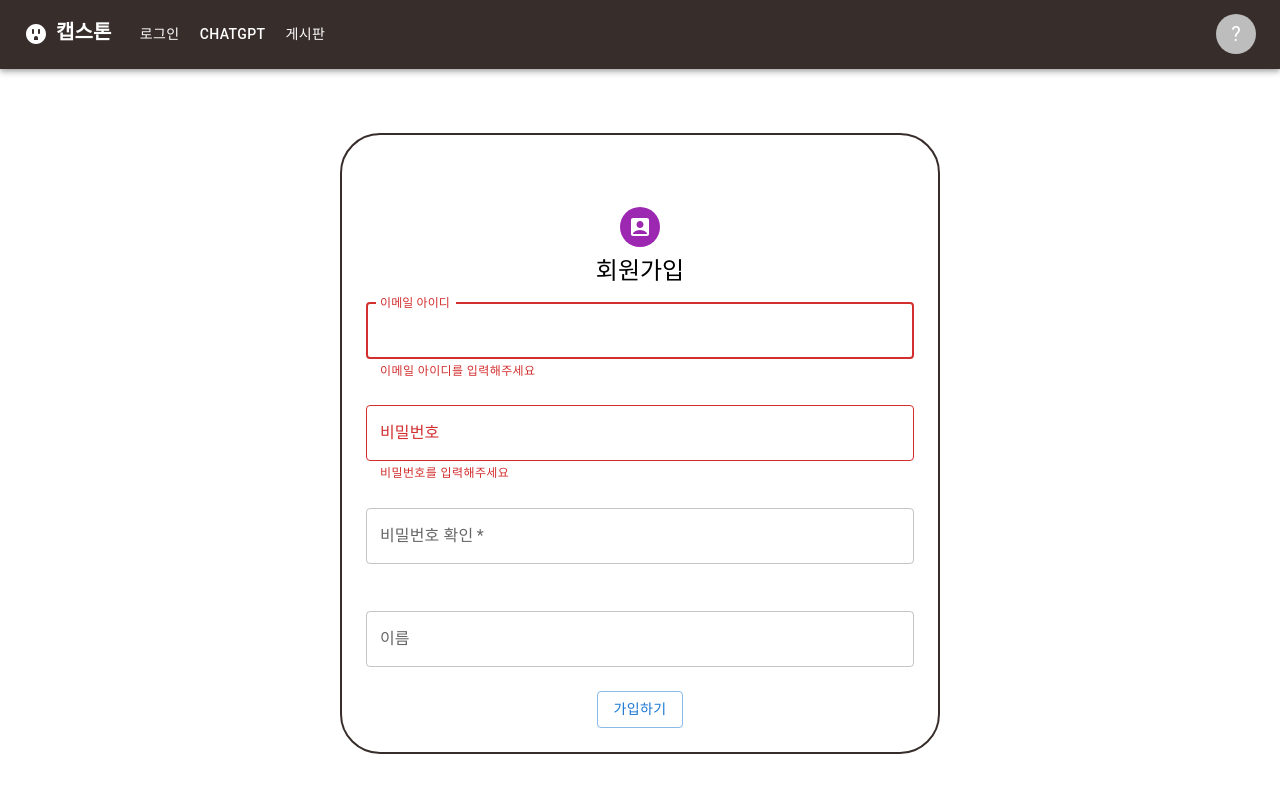
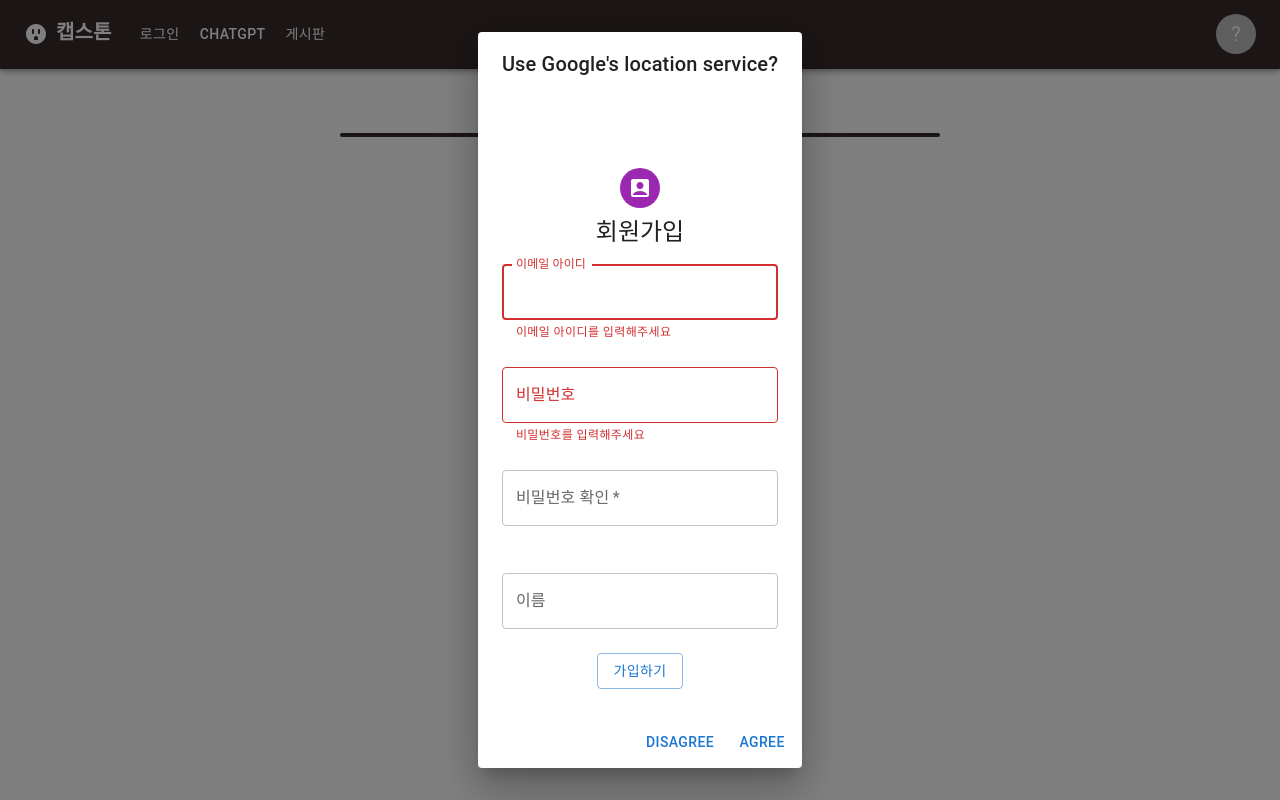
Before and after one commit to Kbigstar/Capstone_React_NodeJS, a React (Create React App) app in the folder client/my-app/: page /signup in a window 1280 px wide. Built offline with nearby package versions, Linux system fonts and the light colour scheme.

Commit message:
링크 눌렀을 때 해당 signup을 dialog로 활성화까지는 구현했지만, 오류 1. setsign변수로 활설화 시키는거지만 해당 창을 껏을 때 계속 true 상태 2. onclick에서 signup 함수호출을 해도 object 오류현상이 나타남

```diff
--- a/client/my-app/src/App.js
+++ b/client/my-app/src/App.js
@@ -1,9 +1,8 @@
 import { BrowserRouter, Route, Routes } from "react-router-dom";
-import Appbar from "./component/Appbar";
+import Appbar from "./component/AppBar";
 import MainPage from "./component/MainPage";
 import Login from "./component/Login";
 import SignUp from "./component/SignUp";
-
 
 function App() { //kwon bo sung
   return (
--- a/client/my-app/src/component/Login.js
+++ b/client/my-app/src/component/Login.js
@@ -12,12 +12,14 @@ import {
     Typography
  } from '@mui/material';
 import LockOutlinedIcon from '@mui/icons-material/LockOutlined';
+import SignUp from './SignUp';
 
 function Login(){ // 로그인 기본예제 틀
-
+    const [setsign,signswich]=React.useState(false);
     return  (
 
     <Container component="main" maxWidth="xs" >
+        {setsign && <SignUp/>}
         <Box
           sx={{
             marginTop: 15,
@@ -69,7 +71,7 @@ function Login(){ // 로그인 기본예제 틀
                 <Link>Forgot password?</Link>
             </Grid>
             <Grid item>
-                <Link>Sign Up</Link>
+                <Link onClick={()=>signswich(!setsign)}>Sign Up</Link>
             </Grid>
         </Grid>
         </Box>
--- a/client/my-app/src/component/MainPage.js
+++ b/client/my-app/src/component/MainPage.js
@@ -4,7 +4,7 @@ function MainPage(){
     <header className="App-header">
 
       <p>
-        프론트엔트 초기페이지 권보성의 연습장
+        뇸
       </p>
     </header>
   </div>
--- a/client/my-app/src/component/SignUp.js
+++ b/client/my-app/src/component/SignUp.js
@@ -3,12 +3,17 @@ import { Avatar, Box, Button, Container, TextField, Typography } from "@mui/mate
 import { useState } from "react";
 import AccountBoxIcon from '@mui/icons-material/AccountBox';
 
+import Dialog from '@mui/material/Dialog';
+import DialogActions from '@mui/material/DialogActions';
+import DialogContent from '@mui/material/DialogContent';
+import DialogTitle from '@mui/material/DialogTitle';
 
 function SignUp(){ //회원가입 미완성
     const [email, setEmail] = useState("");
     const [pwd, setPwd] = useState("");
     const [pwdCheck, setPwdCheck] = useState("");
 
+  const [open, setOpen] = React.useState(true);
 
     const onEmailChange = (e) => {
         setEmail(e.target.value); //이메일아이디 이벤트값 설정
@@ -20,10 +25,24 @@ function SignUp(){ //회원가입 미완성
         setPwdCheck(e.target.value); //비밀번호 확인 이벤트값 설정
     }
 
+      const handleClose = () => {
+        setOpen(false);
+      };
+
 
 return (
     <Container component="main" maxWidth="sm" sx={{ marginTop:8, textAlign: 'center', border: 2, borderRadius: 10, borderColor: '#372D2B'}}>
+        <Dialog
+        open={open}
+        onClose={handleClose}
+        aria-labelledby="alert-dialog-title"
+        aria-describedby="alert-dialog-description"
+      >
+        <DialogTitle id="alert-dialog-title">
+          {"Use Google's location service?"}
+        </DialogTitle>
 
+        <DialogContent>
         <Box
             sx={{
                 marginTop: 8,
@@ -97,6 +116,14 @@ return (
 
 
         </Box>
+        </DialogContent>
+        <DialogActions>
+          <Button onClick={handleClose}>Disagree</Button>
+          <Button onClick={handleClose} autoFocus>
+            Agree
+          </Button>
+        </DialogActions>
+        </Dialog>
     </Container>
 
     );
```
